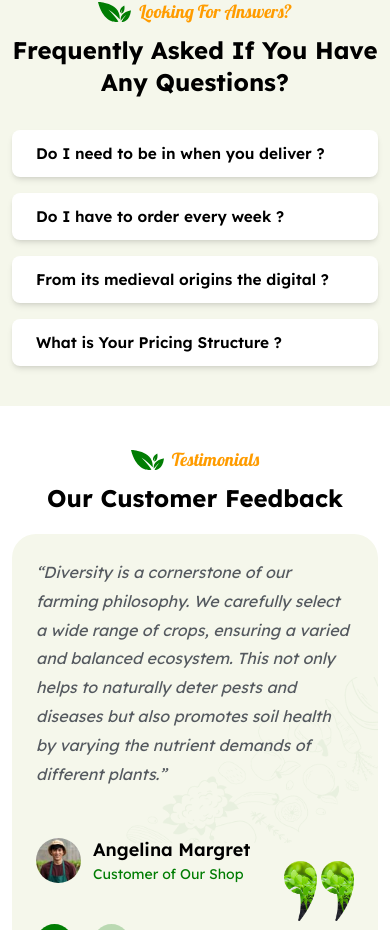
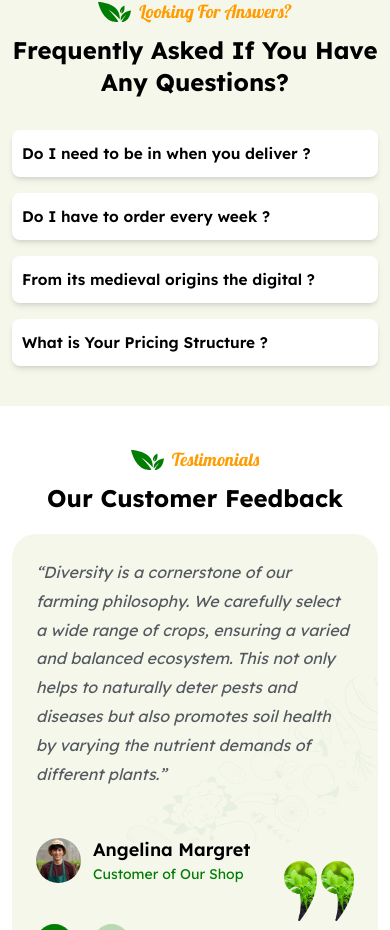
Before and after one commit to Moroundiya/fruitin, a React (Vite) app: page / in a window 390 px wide. Shown: the part 8231-9161 px from the top of the page. Built offline with nearby package versions, Linux system fonts and the light colour scheme; some icons are missing.

Commit message:
FAQ functionality

```diff
--- a/src/assets/props/Question.jsx
+++ b/src/assets/props/Question.jsx
@@ -15,7 +15,7 @@ export const Question = ({
 			className="w-full bg-white shadow-md rounded-lg"
 			onClick={() => singleAccordion(index)}>
 			<div className="">
-				<div className="flex justify-between items-center cursor-pointer py-3 px-6">
+				<div className="flex justify-between items-center cursor-pointer py-3 px-2.5 lg:px-6">
 					<p className="text-[0.96rem] font-semibold lg:text-[1.09rem]">
 						{question}
 					</p>
@@ -23,10 +23,9 @@ export const Question = ({
 						icon={`${
 							showAnswer === index ? "clarity:eye-hide-line" : "hugeicons:view"
 						}`}
-						className="text-[1.4rem] text-[#017D03]"
+						className="text-xl lg:text-[1.4rem] text-[#017D03]"
 					/>
 				</div>
-
 				<div
 					className={`${
 						showAnswer === index
```
